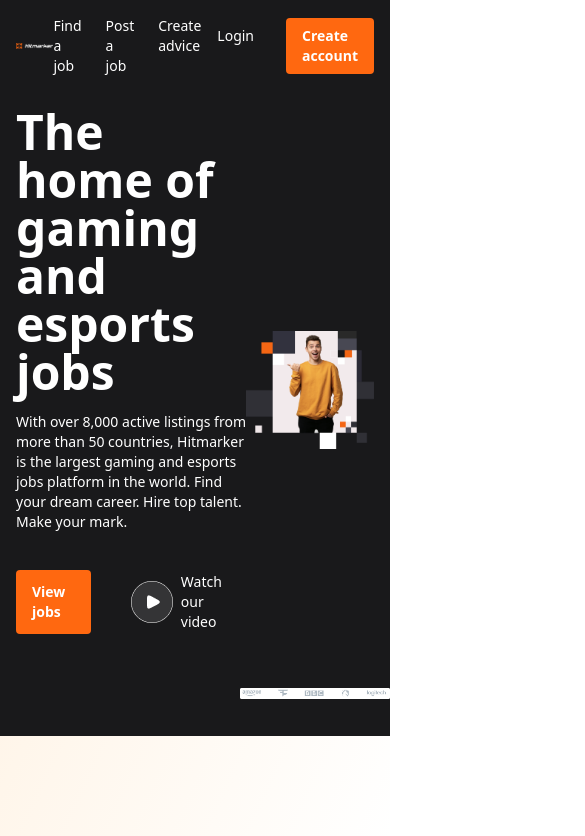
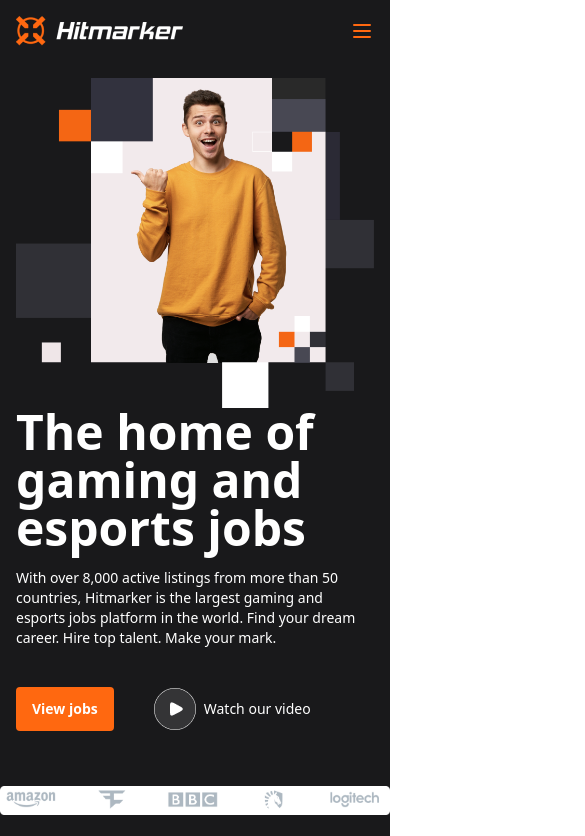
Before and after one commit to JoyBoi/hitmarker, a Vue app: page / in a window 390 px wide. Shown: the top 836 px of the page, 585 px wide, since content can reach past the window. Built offline with nearby package versions, Linux system fonts and the light colour scheme.

Commit message:
Mobile Responsive test 1

```diff
--- a/src/App.vue
+++ b/src/App.vue
@@ -18,7 +18,7 @@
         mx-auto
         p-10
         grid grid-cols-1
-        sm:grid-cols-1
+        sm:grid-cols-2
         md:grid-cols-3
         lg:grid-cols-3
         xl:grid-cols-3
--- a/src/components/Company.vue
+++ b/src/components/Company.vue
@@ -1,6 +1,19 @@
 <template>
-  <div class="rounded max-w-4xl mx-auto absolute top-100 left-60 z-10">
-    <img alt="Company" src="../assets/social.png" class="" />
+  <div class="relative">
+    <div
+      class="
+        rounded
+        max-w-4xl
+        mx-auto
+        flex
+        lg:absolute
+        lg:top-100
+        lg:left-60
+        z-10
+      "
+    >
+      <img alt="Company" src="../assets/social.png" class="" />
+    </div>
   </div>
 </template>
 
--- a/src/components/Contacts.vue
+++ b/src/components/Contacts.vue
@@ -1,18 +1,22 @@
 <template>
   <div
     class="
-      mt-28
+      mt-36
+      items-start
+      flex-col
+      md:flex-row
+      md:mt-28
       max-w-6xl
       mx-auto
       flex
       justify-between
-      items-center
+      md:items-center
       px-4
       py-4
       space-x-12
     "
   >
-    <div class="w-52 flex flex-col justify-start h-48">
+    <div class="w-52 ml-16 md:ml-0 flex flex-col justify-start h-48">
       <img
         class="py-3 h-14 w-10"
         alt="Hitmarker"
@@ -22,9 +26,12 @@
         Open an account in minutes, get full Control for much longer.
       </p>
     </div>
-    <footercompany />
-    <footercontact />
-    <more />
+    <div class="flex justify-between items-center space-x-12">
+      <footercompany />
+      <footercontact />
+      <more />
+    </div>
+
     <discover />
   </div>
 </template>
--- a/src/components/Footercompany.vue
+++ b/src/components/Footercompany.vue
@@ -1,5 +1,5 @@
 <template>
-  <div class="flex flex-col justify-between h-48 mx-16 my-20">
+  <div class="flex flex-col justify-between h-48">
     <h1 class="text-xl font-bold text-textdark">Company</h1>
     <div class="flex flex-col justify-between space-y-5">
       <a
--- a/src/components/Footercontact.vue
+++ b/src/components/Footercontact.vue
@@ -1,5 +1,5 @@
 <template>
-  <div class="flex flex-col justify-between h-48 mx-16 my-20">
+  <div class="flex flex-col justify-between h-48">
     <h1 class="text-xl font-bold text-textdark">Contacts</h1>
     <div class="flex flex-col justify-between space-y-5">
       <a
--- a/src/components/Header.vue
+++ b/src/components/Header.vue
@@ -8,7 +8,8 @@
           src="../assets/hitmarker.png"
         />
       </div>
-      <div class="text-textlight flex space-x-6 font-light text-sm">
+      <!-- Hidden in Mobile view -->
+      <div class="text-textlight hidden md:flex space-x-6 font-light text-sm">
         <a class="transform transition duration-300 hover:scale-105" href="#"
           >Find a job</a
         >
@@ -19,10 +20,10 @@
           >Create advice</a
         >
       </div>
-      <div class="text-textlight flex space-x-4 font-light text-sm">
+      <div class="text-textlight hidden md:flex space-x-4 font-light text-sm">
         <a
           href="#"
-          class="px-4 p-2 transform transition duration-300 hover:scale-105"
+          class="px-4 py-2 transform transition duration-300 hover:scale-105"
           >Login</a
         >
         <a
@@ -32,7 +33,82 @@
             font-bold
             rounded
             px-4
-            p-2
+            py-2
+            transform
+            hover:shadow-inner
+            transition
+            duration-300
+            hover:scale-105
+          "
+          >Create account</a
+        >
+      </div>
+      <!-- Hidden in Large view -->
+      <button class="md:hidden" @click="toggleNav">
+        <svg
+          class="w-6 h-6 text-primary"
+          fill="none"
+          stroke="currentColor"
+          viewBox="0 0 24 24"
+          xmlns="http://www.w3.org/2000/svg"
+        >
+          <path
+            stroke-linecap="round"
+            stroke-linejoin="round"
+            stroke-width="2"
+            d="M4 6h16M4 12h16M4 18h16"
+          ></path>
+        </svg>
+      </button>
+    </div>
+    <!-- Secondary Nav -->
+    <div
+      :class="{ hidden: isHidden }"
+      class="
+        items-center
+        px-6
+        py-3
+        flex flex-col
+        space-y-4
+        justify-around
+        text-textlight
+        font-light
+        text-sm
+        md:hidden
+      "
+    >
+      <div class="flex flex-col items-center space-y-3">
+        <a
+          class="transform px-4 transition duration-300 hover:scale-105"
+          href="#"
+          >Find a job</a
+        >
+        <a
+          class="transform px-4 transition duration-300 hover:scale-105"
+          href="#"
+          >Post a job</a
+        >
+        <a
+          class="transform px-4 transition duration-300 hover:scale-105"
+          href=""
+          >Create advice</a
+        >
+      </div>
+      <hr class="border-1 w-44 mt-2 border-primary" />
+      <div class="flex flex-col items-center space-y-3">
+        <a
+          href="#"
+          class="px-4 transform transition duration-300 hover:scale-105"
+          >Login</a
+        >
+        <a
+          href="#"
+          class="
+            bg-primary
+            font-bold
+            rounded
+            px-4
+            py-2
             transform
             hover:shadow-inner
             transition
@@ -43,7 +119,18 @@
         >
       </div>
     </div>
-    <div class="max-w-6xl mx-auto flex justify-between items-center px-4 py-4">
+    <div
+      class="
+        max-w-6xl
+        mx-auto
+        flex flex-col-reverse
+        md:flex-row
+        justify-between
+        items-center
+        px-4
+        py-4
+      "
+    >
       <div>
         <h1 class="text-5xl font-bold mb-4 text-textlight">
           The home of gaming and esports jobs
@@ -105,5 +192,15 @@
   components: {
     Company,
   },
+  data() {
+    return {
+      isHidden: true,
+    };
+  },
+  methods: {
+    toggleNav() {
+      this.isHidden = !this.isHidden;
+    },
+  },
 };
 </script>
--- a/src/components/More.vue
+++ b/src/components/More.vue
@@ -1,5 +1,5 @@
 <template>
-  <div class="flex flex-col justify-between h-48 mx-16 my-20">
+  <div class="flex flex-col justify-between h-48">
     <h1 class="text-xl font-bold text-textdark">More</h1>
     <div class="flex flex-col justify-between space-y-5">
       <a
--- a/src/components/Promotecard.vue
+++ b/src/components/Promotecard.vue
@@ -22,8 +22,20 @@
         applications.
       </p>
     </div>
-    <a class="transform transition duration-300 hover:scale-105" href="#">
-      <img class="pl-20" alt="Next" src="../assets/next.png" />
+    <a
+      class="
+        transform
+        transition
+        w-24
+        h-16
+        md:h-16
+        md:w-16
+        duration-300
+        hover:scale-105
+      "
+      href="#"
+    >
+      <img class="w-full h-full" alt="Next" src="../assets/next.png" />
     </a>
   </div>
 </template>
--- a/src/components/Whatpeoplethink.vue
+++ b/src/components/Whatpeoplethink.vue
@@ -1,12 +1,23 @@
 <template>
   <div
-    class="max-w-6xl mx-auto flex justify-center items-start px-4 py-4 mt-15"
+    class="
+      flex-col
+      md:flex-row
+      max-w-6xl
+      mx-auto
+      flex
+      justify-center
+      items-start
+      px-4
+      py-4
+      mt-15
+    "
   >
     <img class="mr-10" alt="WhatPeopleThink" src="../assets/wptimg.png" />
     <div class="mt-44">
-      <div class="flex justify-between pb-10">
+      <div class="flex flex-col md:flex-row justify-between pb-10">
         <h1 class="text-4xl mr-20 font-bold text-textdark">What people say</h1>
-        <div class="flex justify-between">
+        <div class="flex justify-between mt-3 md:mt-0">
           <a
             href="#"
             class="
@@ -40,8 +51,8 @@
           </a>
         </div>
       </div>
-      <div class="relative">
-        <div class="absolute -left-20 -bottom-30 bg-textlight">
+      <div class="flex justify-center md:relative">
+        <div class="md:absolute md:-left-20 md:-bottom-30 bg-textlight">
           <div
             class="
               z-10
@@ -55,7 +66,7 @@
               border-l-8 border-primary
             "
           >
-            <div class="flex justify-between">
+            <div class="flex flex-col md:flex-row justify-between">
               <div>
                 <h1 class="text-2xl font-bold text-textdark">
                   Darrell Steward
@@ -78,7 +89,7 @@
             </div>
           </div>
         </div>
-        <div class="-z-10 absolute -left-40 -bottom-80">
+        <div class="-z-10 hidden md:block md:absolute -left-40 -bottom-80">
           <img class="" alt="dots" src="../assets/Dots.png" />
         </div>
       </div>
```
